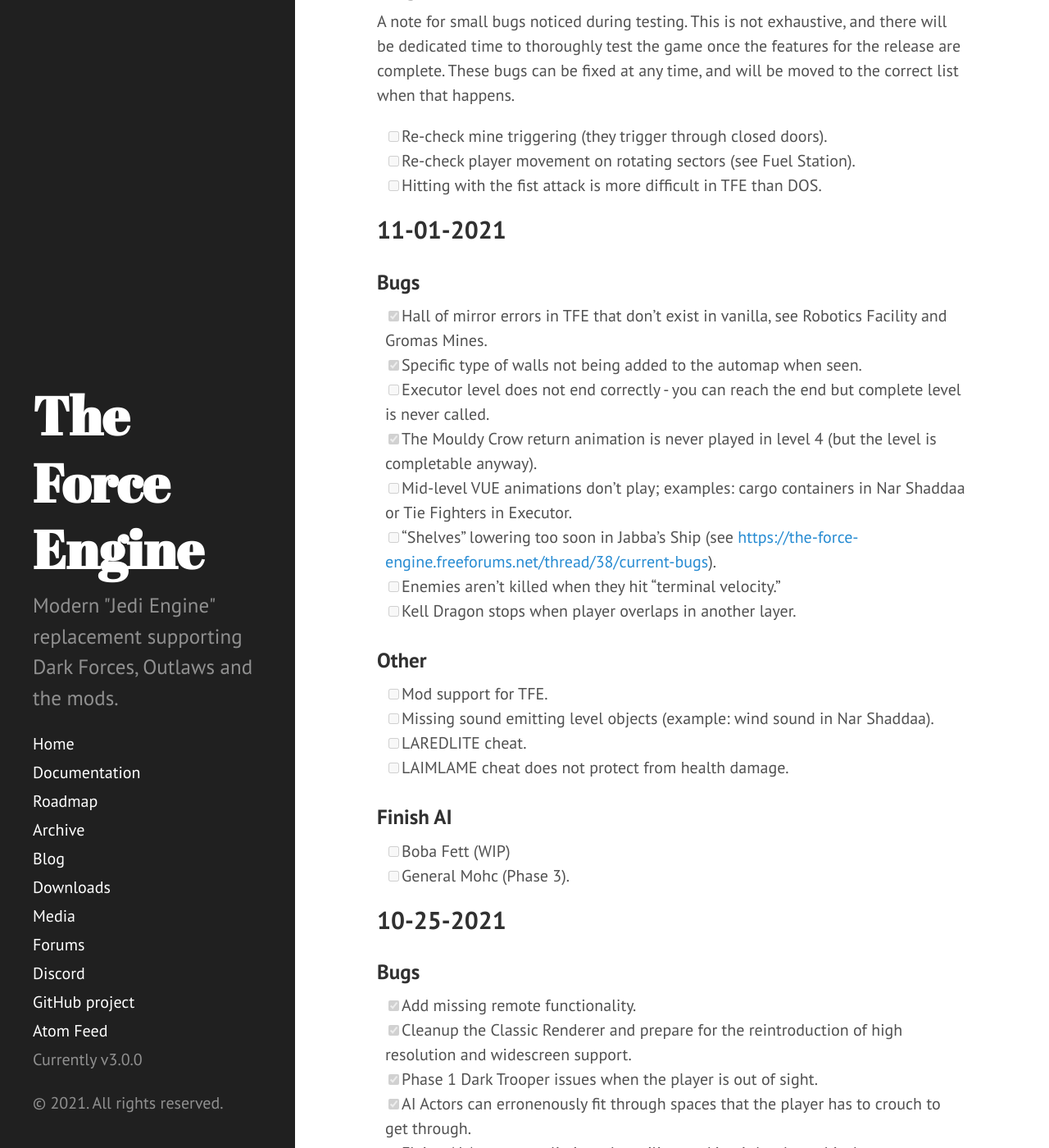
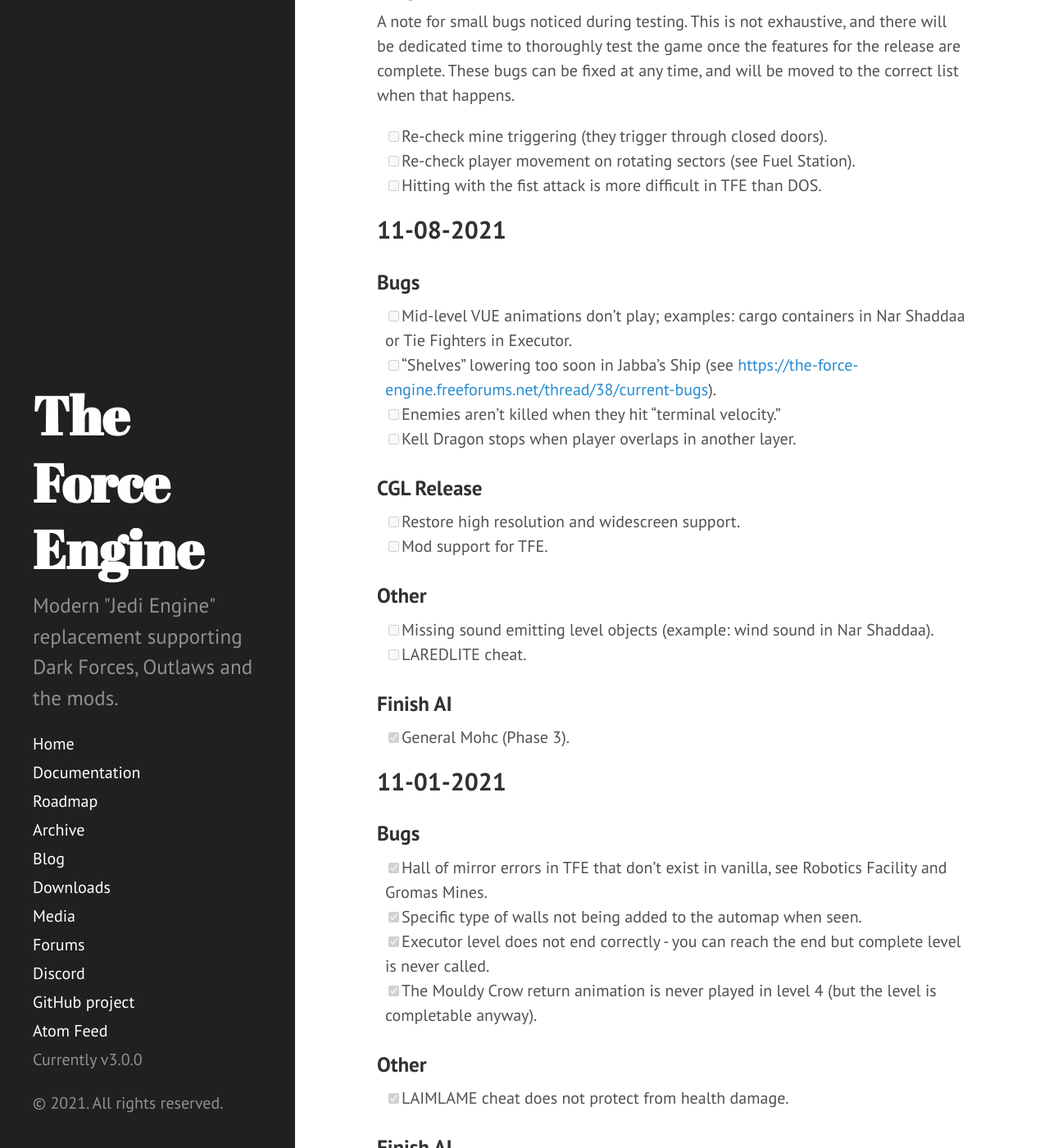
Before and after one commit to TheForceEngine/TheForceEngine.github.io, a Jekyll site: the page built from ProgressTracker.md, in a window 1280 px wide and 1400 px high, scrolled down 373 px. Shown: the whole window at 82% size. Built offline with Jekyll 4.4.1, drawn with Linux system fonts in a browser that asks for light colours.

Commit message:
Update ProgressTracker.md

```diff
--- a/ProgressTracker.md
+++ b/ProgressTracker.md
@@ -12,26 +12,36 @@
 - [ ] Re-check player movement on rotating sectors (see Fuel Station).
 - [ ] Hitting with the fist attack is more difficult in TFE than DOS.
 
-## 11-01-2021
+## 11-08-2021
 ### Bugs
-- [x] Hall of mirror errors in TFE that don't exist in vanilla, see Robotics Facility and Gromas Mines.
-- [x] Specific type of walls not being added to the automap when seen.
-- [ ] Executor level does not end correctly - you can reach the end but complete level is never called.
-- [x] The Mouldy Crow return animation is never played in level 4 (but the level is completable anyway).
 - [ ] Mid-level VUE animations don't play; examples: cargo containers in Nar Shaddaa or Tie Fighters in Executor.
 - [ ] "Shelves" lowering too soon in Jabba's Ship (see [https://the-force-engine.freeforums.net/thread/38/current-bugs]([https://the-force-engine.freeforums.net/thread/38/current-bugs)).
 - [ ] Enemies aren't killed when they hit "terminal velocity."
 - [ ] Kell Dragon stops when player overlaps in another layer.
 
+### CGL Release
+- [ ] Restore high resolution and widescreen support.
+- [ ] Mod support for TFE.
+
 ### Other
-- [ ] Mod support for TFE.
 - [ ] Missing sound emitting level objects (example: wind sound in Nar Shaddaa).
 - [ ] LAREDLITE cheat.
-- [ ] LAIMLAME cheat does not protect from health damage.
 
 ### Finish AI
-- [ ] Boba Fett (WIP)
-- [ ] General Mohc (Phase 3).
+- [x] General Mohc (Phase 3).
+
+## 11-01-2021
+### Bugs
+- [x] Hall of mirror errors in TFE that don't exist in vanilla, see Robotics Facility and Gromas Mines.
+- [x] Specific type of walls not being added to the automap when seen.
+- [x] Executor level does not end correctly - you can reach the end but complete level is never called.
+- [x] The Mouldy Crow return animation is never played in level 4 (but the level is completable anyway).
+
+### Other
+- [x] LAIMLAME cheat does not protect from health damage.
+
+### Finish AI
+- [x] Boba Fett (WIP)
 
 ## 10-25-2021
 ### Bugs
```
